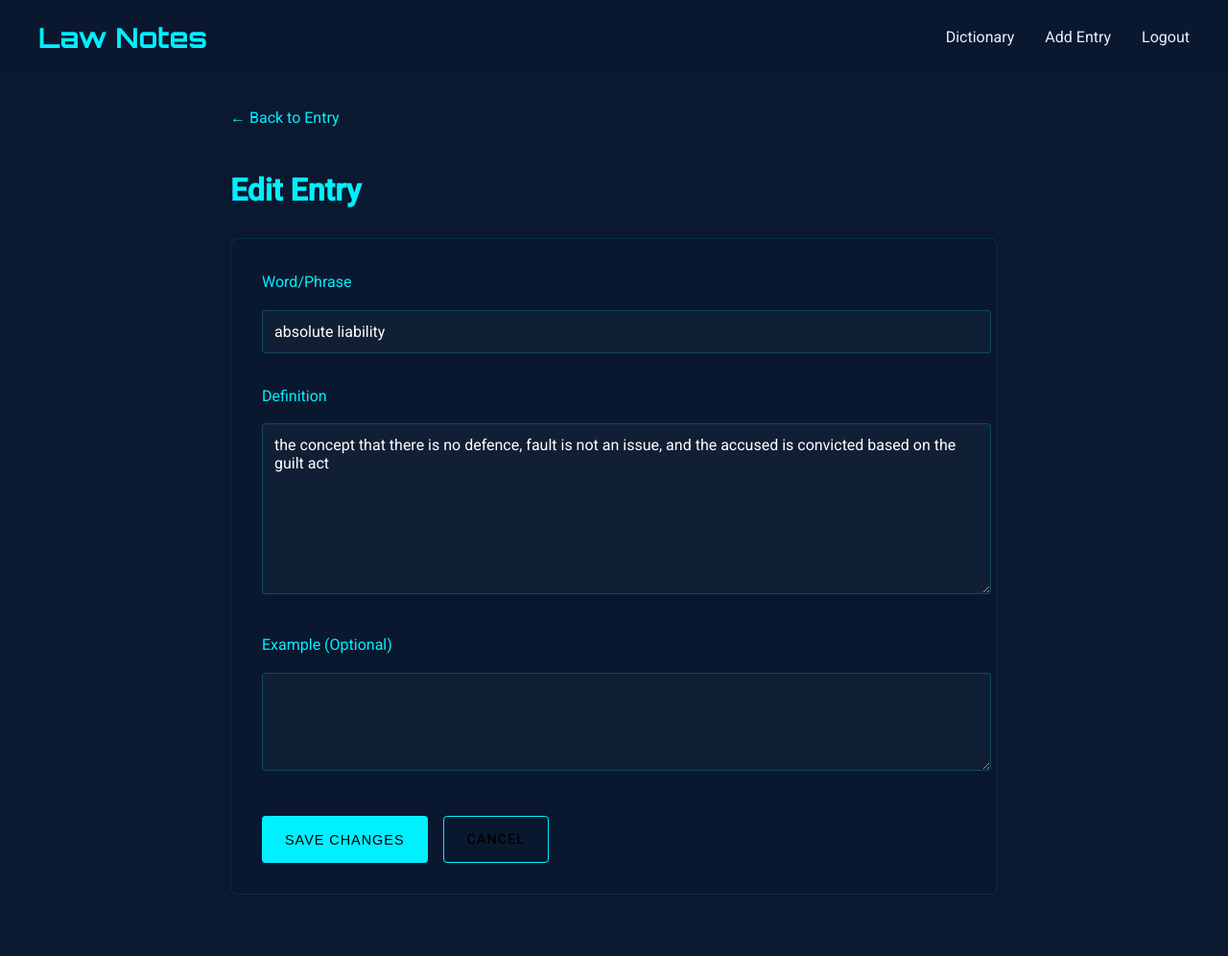
After one commit to SarveshwarSenthilKumar/LexiconJuris, a Flask app: page /dictionary/entry/3/edit in a window 1280 px wide. The commit adds this page. Shown: the whole page at 96% size. Run offline with Flask 3, Linux system fonts and the light colour scheme; a user stored in the database is signed in; data comes from the database, SQL or seed files in the repository; both versions use the stored data as it was after the commit; some libraries are stand-ins or nearby versions.

Commit message:
Added edit functionality for admins

```diff
--- a/currentNotes.txt
+++ b/currentNotes.txt
@@ -1,7 +1,7 @@
 Sep 9 Words:
 Actus Reus - Done
 Mens rea - Done
-Voir dire
+Voir dire - Done
 Object standard
 Ratio Decidecis
 Subjective standard
--- a/dictionary_routes.py
+++ b/dictionary_routes.py
@@ -1,4 +1,4 @@
-from flask import Blueprint, render_template, request, redirect, url_for, flash, session, current_app
+from flask import Blueprint, render_template, request, redirect, url_for, flash, session, current_app, abort
 from sql import SQL
 import sqlite3
 from datetime import datetime
@@ -149,6 +149,60 @@ def view_entry(entry_id):
         flash('An error occurred while loading the entry', 'error')
         return redirect(url_for('dictionary.index'))
 
+@dict_bp.route('/entry/<int:entry_id>/edit', methods=['GET', 'POST'])
+def edit_entry(entry_id):
+    if not session.get("name"):
+        return redirect("/auth/login")
+
+    db = SQL("sqlite:///dictionary.db")
+
+    # Get the existing entry
+    entry = db.execute("""
+        SELECT id, word_phrase, definition, example
+        FROM entries
+        WHERE id = :id
+    """, id=entry_id)
+
+    if not entry:
+        flash('Entry not found', 'error')
+        return redirect(url_for('dictionary.index'))
+
+    entry = entry[0]
+
+    if request.method == 'POST':
+        try:
+            word_phrase = request.form.get('word_phrase', '').strip()
+            definition = request.form.get('definition', '').strip()
+            example = request.form.get('example', '').strip()
+
+            if not word_phrase or not definition:
+                flash('Word/phrase and definition are required', 'error')
+                return redirect(url_for('dictionary.edit_entry', entry_id=entry_id))
+
+            # Update the entry
+            db.execute("""
+                UPDATE entries
+                SET word_phrase = :word_phrase,
+                    definition = :definition,
+                    example = :example,
+                    last_updated = CURRENT_TIMESTAMP
+                WHERE id = :id
+            """,
+            word_phrase=word_phrase,
+            definition=definition,
+            example=example if example else None,
+            id=entry_id)
+
+            flash('Entry updated successfully!', 'success')
+            return redirect(url_for('dictionary.view_entry', entry_id=entry_id))
+
+        except Exception as e:
+            current_app.logger.error(f"Error updating entry {entry_id}: {str(e)}")
+            flash('An error occurred while updating the entry', 'error')
+            return redirect(url_for('dictionary.edit_entry', entry_id=entry_id))
+
+    return render_template('dictionary/edit.html', entry=entry)
+
 @dict_bp.route('/search')
 def search():
     if not session.get("name"):
--- a/ideas.txt
+++ b/ideas.txt
@@ -1,4 +1,3 @@
 Create main viewing for users
-Add an edit function
 Implement search feature properly
 Add note logs to track what is done each day
--- /dev/null
+++ b/templates/dictionary/edit.html
@@ -0,0 +1,93 @@
+{% extends "dictionary/base.html" %}
+
+{% block title %}Edit {{ entry.word_phrase }} - Law Notes{% endblock %}
+
+{% block content %}
+<div class="container" style="max-width: 800px; margin: 0 auto;">
+    <div style="margin-bottom: 2rem;">
+        <a href="{{ url_for('dictionary.view_entry', entry_id=entry.id) }}" style="color: var(--primary); text-decoration: none; display: inline-flex; align-items: center; margin-bottom: 1rem;">
+            ← Back to Entry
+        </a>
+
+        <h1 style="color: var(--primary); margin-bottom: 1.5rem;">
+            Edit Entry
+        </h1>
+
+        <div class="card" style="background: rgba(10, 25, 47, 0.7); padding: 2rem;">
+            <form method="POST" action="{{ url_for('dictionary.edit_entry', entry_id=entry.id) }}">
+                <div style="margin-bottom: 1.5rem;">
+                    <label for="word_phrase" style="display: block; margin-bottom: 0.5rem; color: var(--primary);">
+                        Word/Phrase
+                    </label>
+                    <input type="text" id="word_phrase" name="word_phrase"
+                           value="{{ entry.word_phrase }}"
+                           class="form-control" required>
+                </div>
+
+                <div style="margin-bottom: 1.5rem;">
+                    <label for="definition" style="display: block; margin-bottom: 0.5rem; color: var(--primary);">
+                        Definition
+                    </label>
+                    <textarea id="definition" name="definition" rows="8"
+                              class="form-control" required>{{ entry.definition }}</textarea>
+                </div>
+
+                <div style="margin-bottom: 2rem;">
+                    <label for="example" style="display: block; margin-bottom: 0.5rem; color: var(--primary);">
+                        Example (Optional)
+                    </label>
+                    <textarea id="example" name="example" rows="4"
+                              class="form-control">{{ entry.example or '' }}</textarea>
+                </div>
+
+                <div style="display: flex; gap: 1rem;">
+                    <button type="submit" class="btn" style="background: var(--primary); color: #000;">
+                        Save Changes
+                    </button>
+                    <a href="{{ url_for('dictionary.view_entry', entry_id=entry.id) }}" class="btn" style="background: transparent; border: 1px solid var(--primary);">
+                        Cancel
+                    </a>
+                </div>
+            </form>
+        </div>
+    </div>
+</div>
+
+<style>
+    .form-control {
+        width: 100%;
+        padding: 0.75rem;
+        background: rgba(255, 255, 255, 0.03);
+        border: 1px solid rgba(0, 240, 255, 0.2);
+        color: #fff;
+        font-size: 1rem;
+        border-radius: 4px;
+        font-family: 'Roboto', sans-serif;
+    }
+
+    .form-control:focus {
+        border-color: var(--primary);
+        box-shadow: 0 0 0 2px rgba(0, 240, 255, 0.2);
+        outline: none;
+    }
+
+    .btn {
+        padding: 0.75rem 1.5rem;
+        border-radius: 4px;
+        font-weight: 500;
+        text-transform: uppercase;
+        letter-spacing: 1px;
+        font-size: 0.9rem;
+        transition: all 0.3s;
+        text-decoration: none;
+        display: inline-block;
+        border: none;
+        cursor: pointer;
+    }
+
+    .btn:hover {
+        transform: translateY(-2px);
+        box-shadow: 0 5px 15px rgba(0, 0, 0, 0.3);
+    }
+</style>
+{% endblock %}
--- a/templates/dictionary/entry.html
+++ b/templates/dictionary/entry.html
@@ -18,7 +18,7 @@
                     <a href="{{ url_for('dictionary.add_entry') }}" class="btn" style="background: var(--primary); color: #000;">
                         + Add New
                     </a>
-                    <a href="#" class="btn" style="background: transparent; border: 1px solid var(--primary);">
+                    <a href="{{ url_for('dictionary.edit_entry', entry_id=entry.id) }}" class="btn" style="background: transparent; border: 1px solid var(--primary);">
                         Edit
                     </a>
                 </div>
```
Also changed, not shown: dictionary.db.
